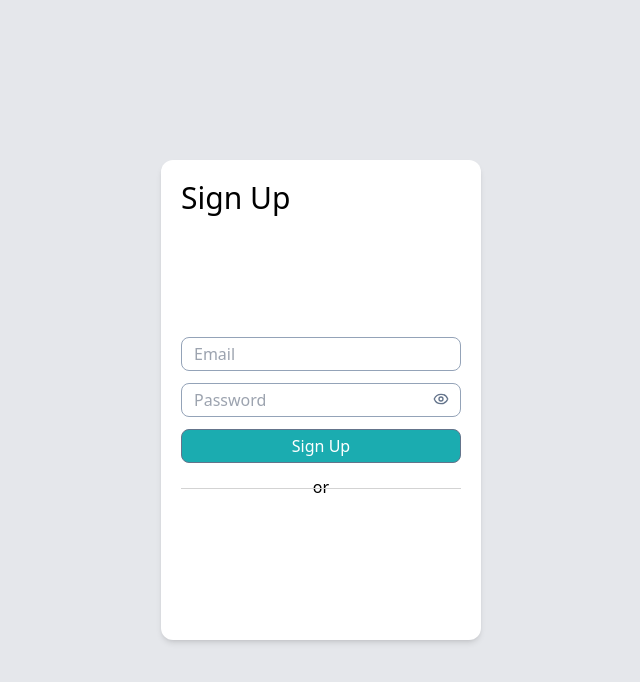
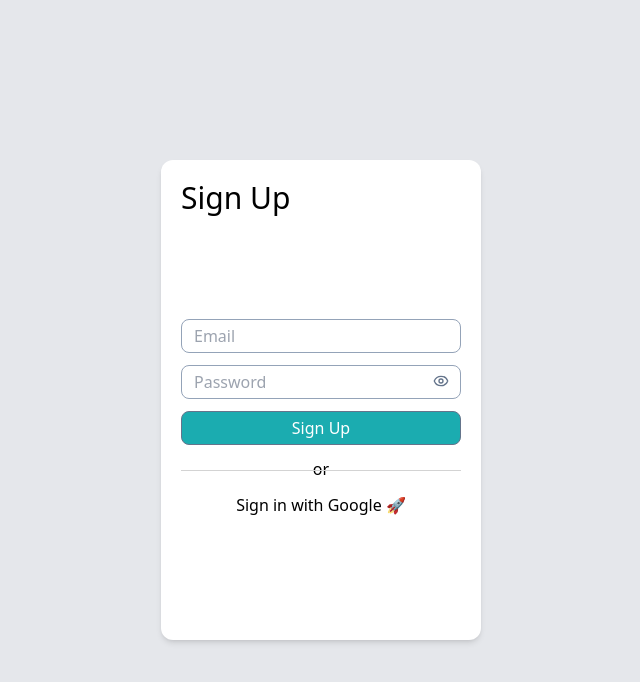
Before and after one commit to si-saaref/fe-incit, a React (Vite) app: page /sign-up in a window 1280 px wide. Shown: the top 682 px of the page, without its empty margins (319-959 px from the left). Built offline with nearby package versions, Linux system fonts and the light colour scheme.

Commit message:
implement google oauth

```diff
--- a/package.json
+++ b/package.json
@@ -10,6 +10,7 @@
     "preview": "vite preview"
   },
   "dependencies": {
+    "@react-oauth/google": "^0.12.1",
     "react": "^18.3.1",
     "react-dom": "^18.3.1",
     "react-icons": "^5.2.1",
--- a/src/App.jsx
+++ b/src/App.jsx
@@ -3,10 +3,12 @@ import './App.css';
 import SignIn from './pages/signIn';
 import SignUp from './pages/signUp';
 import Homepage from './pages/homepage';
+import { GoogleOAuthProvider } from '@react-oauth/google';
 
 function App() {
 	return (
 		<>
+			<GoogleOAuthProvider clientId={`${import.meta.env.VITE_GOOGLE_CLIENT_ID}`}>
 				<Router>
 					<Routes>
 						{/*! REPORT - CR */}
@@ -16,6 +18,7 @@ function App() {
 						<Route path='/sign-up' element={<SignUp />} />
 					</Routes>
 				</Router>
+			</GoogleOAuthProvider>
 		</>
 	);
 }
--- a/src/pages/signUp.jsx
+++ b/src/pages/signUp.jsx
@@ -1,6 +1,7 @@
 import { useState } from 'react';
 import { LuEye } from 'react-icons/lu';
 import { LuEyeOff } from 'react-icons/lu';
+import {  useGoogleLogin } from '@react-oauth/google';
 
 export default function SignUp() {
 	const [inputEmail, setInputEmail] = useState('');
@@ -33,6 +34,13 @@ export default function SignUp() {
 		};
 		console.log(data);
 	};
+
+	const login = useGoogleLogin({
+		onSuccess: (tokenResponse) => console.log(tokenResponse),
+		onError: (err) => console.log(err),
+		onNonOAuthError: (err) => console.log(err),
+		flow: 'implicit',
+	});
 
 	return (
 		<div className='flex justify-center items-center h-screen'>
@@ -73,6 +81,15 @@ export default function SignUp() {
 					<div className='relative w-full flex justify-center'>
 						<p className='separator'>or</p>
 					</div>
+					{/* <GoogleLogin
+						onSuccess={(credentialResponse) => {
+							console.log(credentialResponse);
+						}}
+						onError={() => {
+							console.log('Login Failed');
+						}}
+					/> */}
+					<button onClick={() => login()}>Sign in with Google 🚀</button>
 				</div>
 			</div>
 		</div>
```
Also changed, not shown: 2 other files (tests, documents, lock files or other folders). Lines whose indentation alone changed are shown as unchanged.
